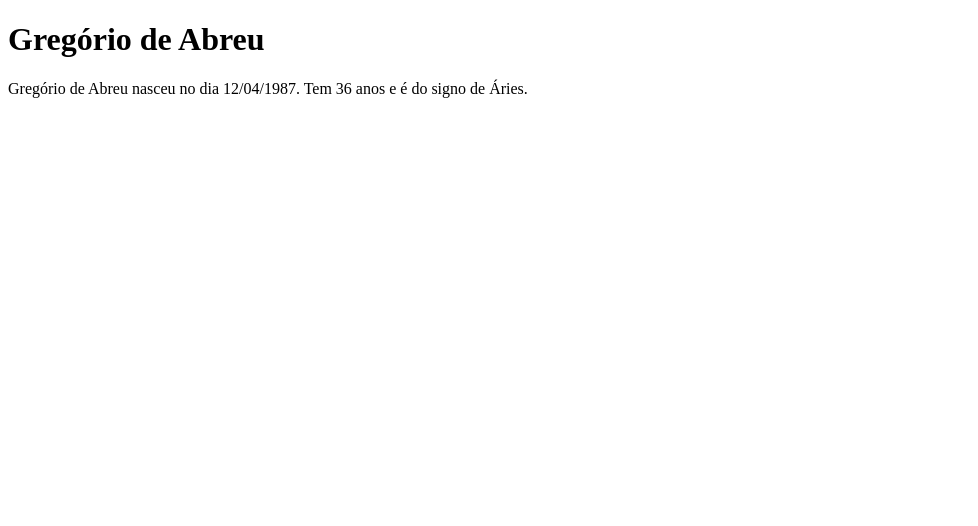
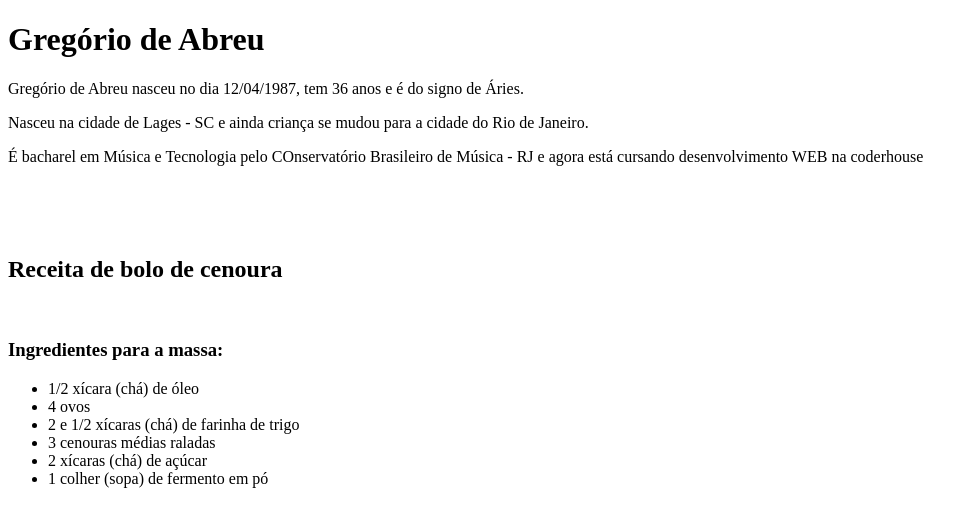
Before and after one commit to gregorioabreu/atividade_html_semantico, a plain HTML site: page index.html in a window 1280 px wide. Shown: the whole page, without its empty margins (0-978 px from the left). Drawn offline with Linux system fonts and the light colour scheme.

Commit message:
section 1 receita massa

```diff
--- a/index.html
+++ b/index.html
@@ -1,16 +1,36 @@
 <!DOCTYPE html>
 <html lang="en">
+
 <head>
     <meta charset="UTF-8">
     <meta name="viewport" content="width=device-width, initial-scale=1.0">
     <title>Document</title>
 </head>
+
 <body>
     <header>
         <h1>Gregório de Abreu</h1>
-        <p>Gregório de Abreu nasceu no dia 12/04/1987. Tem 36 anos e é do signo de Áries.</p>
-
+        <p>Gregório de Abreu nasceu no dia 12/04/1987, tem 36 anos e é do signo de Áries.</p>
+        <p>Nasceu na cidade de Lages - SC e ainda criança se mudou para a cidade do Rio de Janeiro.</p>
+        <p> É bacharel em Música e Tecnologia pelo COnservatório Brasileiro de Música - RJ e agora está cursando desenvolvimento WEB na coderhouse</p>
     </header>
+    <br/>
+    <br/>
+    <br/>
+    <section>
+        <h1>Receita de bolo de cenoura</h1>
+        <br/>
+        <h3>Ingredientes para a massa:</h3>
+        <ul>
+           <li>1/2 xícara (chá) de óleo</li>
+           <li>4 ovos</li>
+           <li>2 e 1/2 xícaras (chá) de farinha de trigo</li>
+           <li>3 cenouras médias raladas</li>
+           <li>2 xícaras (chá) de açúcar</li>
+           <li>1 colher (sopa) de fermento em pó</li>
+        </ul>
+    </section>
 
 </body>
+
 </html>
```
